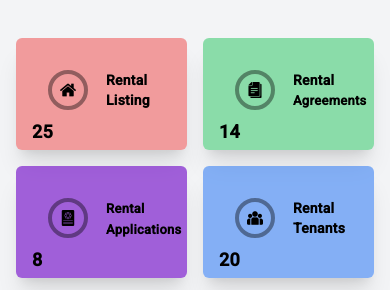
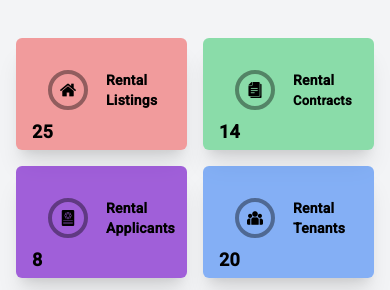
Before and after one commit to bob1457/rentalmaster, an Angular app: page /manage in a window 390 px wide. Shown: the part 122-412 px from the top of the page. Built offline with nearby package versions, Linux system fonts and the light colour scheme.

Commit message:
Fixed top tile response text size and witdth for tablet size

```diff
--- a/src/app/manage/home/home.component.html
+++ b/src/app/manage/home/home.component.html
@@ -1,6 +1,6 @@
 <!-- <p>home works!</p> -->
 
-<section class="container w-full lg:w-2/3 mx-auto">
+<section class="container w-full lg:w-[80%] mx-auto">
     <div class="flex space-x-2 mx-auto">
         <!-- <mat-icon class="text-orange-700">line_weight</mat-icon> -->
         <div class="flex mx-auto items-start">
@@ -24,7 +24,7 @@
                     </div>
                 <!-- </div> -->
 
-                <div class="absolute left-[90px] md:left-[110px] font-semibold text-md md:font-bold md:text-lg">Rental Listing</div>
+                <div class="absolute left-[90px] md:left-[110px] font-semibold text-md md:font-bold md:text-lg">Rental<br> Listings</div>
             </div>
         </a>
         <a>
@@ -39,7 +39,7 @@
                     </div>
                 <!-- </div> -->
 
-                <div class="absolute left-[90px] md:left-[110px] font-semibold text-md md:font-bold md:text-lg">Rental <span class="text-[13px] md:text-[1rem]">Agreements</span></div>
+                <div class="absolute left-[90px] md:left-[110px] font-semibold text-md md:font-bold md:text-lg">Rental<br> <span class="text-[13px] md:text-[1rem]">Contracts</span></div>
             </div>
         </a>
         <a>
@@ -54,7 +54,7 @@
                     </div>
                 <!-- </div> -->
 
-                <div class="absolute left-[90px] md:left-[110px] font-semibold text-md md:font-bold md:text-lg"><span class="text-[13px] md:text-[1rem]">Rental Applications</span></div>
+                <div class="absolute left-[90px] md:left-[110px] font-semibold text-md md:font-bold md:text-lg">Rental<br><span class="text-[14px] md:text-lg">Applicants</span></div>
             </div>
         </a>
         <a>
@@ -69,7 +69,7 @@
                     </div>
                 <!-- </div> -->
 
-                <div class="absolute left-[90px] md:left-[110px] font-semibold text-md md:font-bold md:text-lg">Rental Tenants</div>
+                <div class="absolute left-[90px] md:left-[110px] font-semibold text-md md:font-bold md:text-lg">Rental<br> Tenants</div>
             </div>
         </a>
     </div>
```
